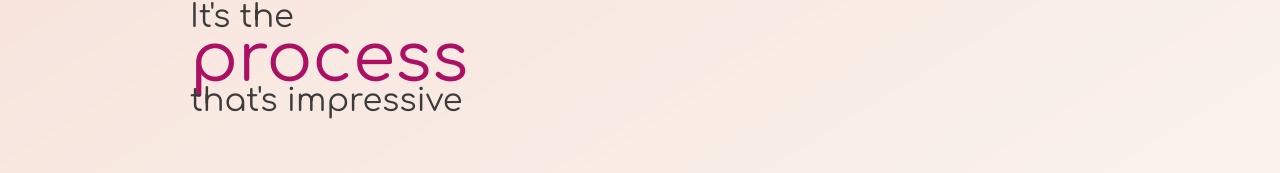
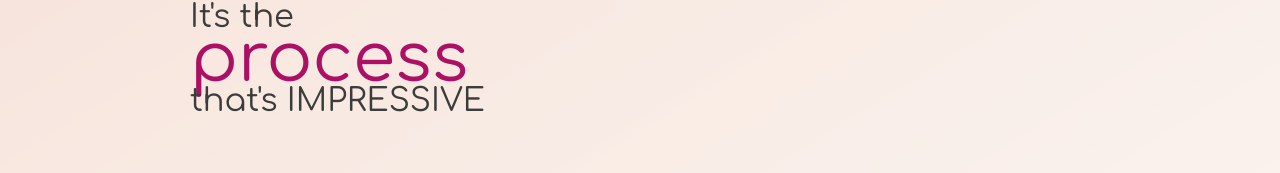
Before and after one commit to RachelDonaldson/ixd101, a plain HTML site: page index.html in a window 1280 px wide. Shown: the part 278-451 px from the top of the page. Drawn offline with Linux system fonts and the light colour scheme.

Commit message:
Update html

```diff
--- a/index.html
+++ b/index.html
@@ -30,7 +30,7 @@
       <!--- THIS IS WHERE YOUR MANIFESTO WILL GO -->
         <h3>It's the</h3>
         <h1>process</h1>
-        <h3 class="indent"> that's impressive </h3>
+        <h3 class="indent"> that's <span style="text-transform:uppercase">impressive</span> </h3>
     </header>
 </div>
 
```
